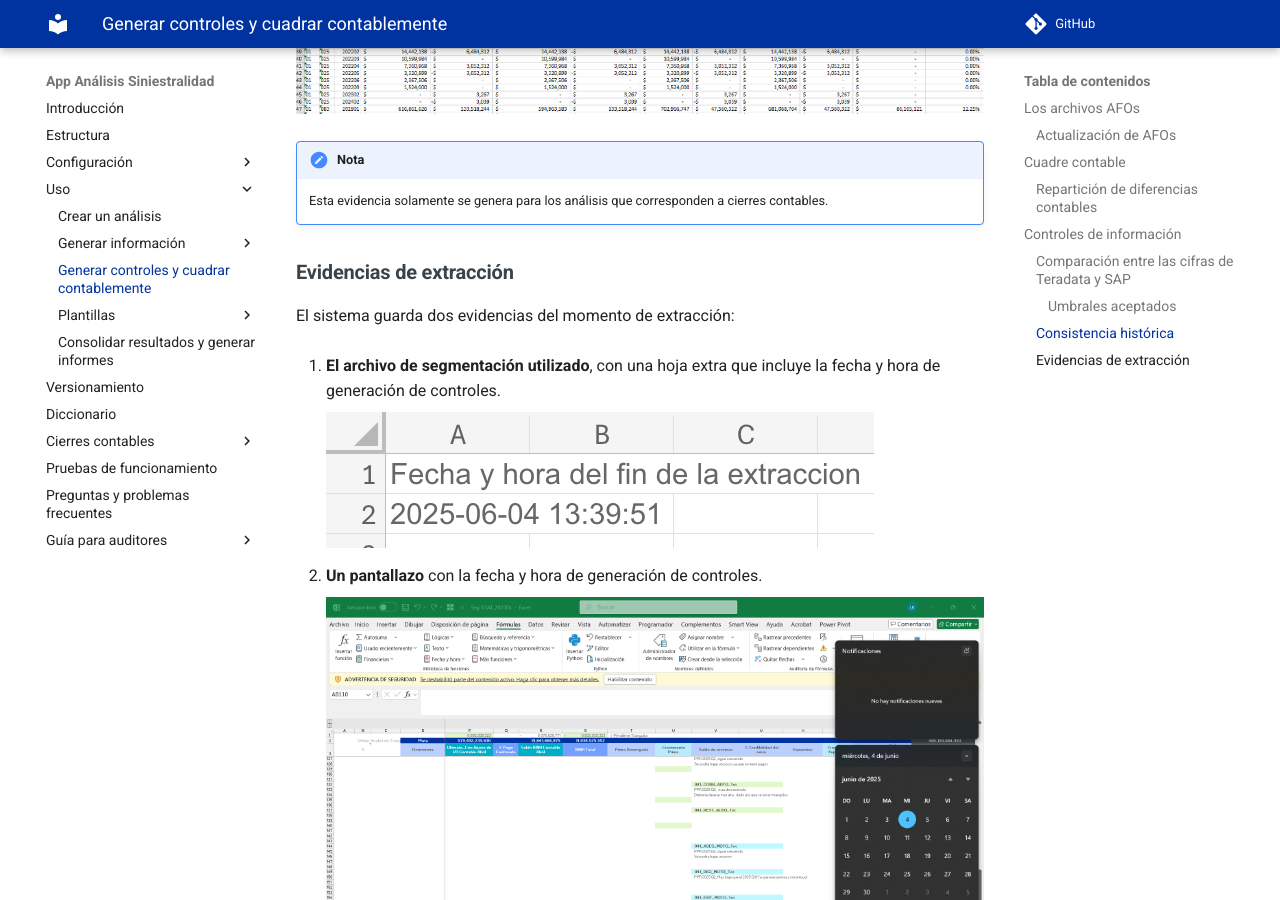
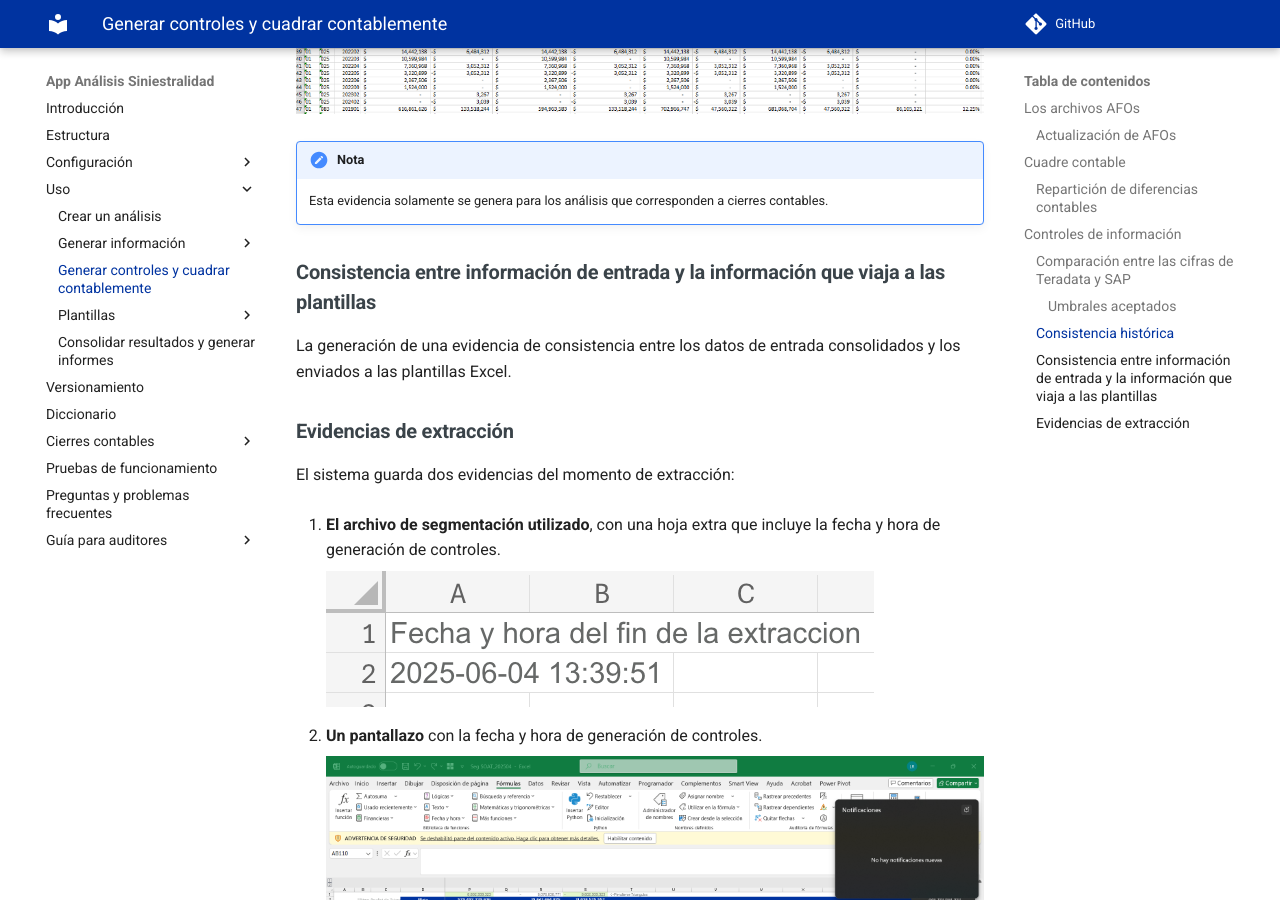
Before and after one commit to sebastobone/app-analisis-siniestralidad-docs, an MkDocs documentation site: the page built from docs/uso/controles.md, in a window 1280 px wide and 900 px high, scrolled down 3706 px. Built offline with MkDocs 1.6.1 and Material for MkDocs 9.7.7, drawn with Linux system fonts in a browser that asks for light colours; comment, search, counter and statistics services are not loaded.

Commit message:
refactor: Mover control de consistencia a seccion de controles

```diff
--- a/docs/uso/controles.md
+++ b/docs/uso/controles.md
@@ -79,6 +79,10 @@ Para Teradata, la comparación se hace al nivel más detallado: **apertura + per
 !!! note "Nota"
     Esta evidencia solamente se genera para los análisis que corresponden a cierres contables.
 
+### Consistencia entre información de entrada y la información que viaja a las plantillas
+
+La generación de una evidencia de consistencia entre los datos de entrada consolidados y los enviados a las plantillas Excel.
+
 ### Evidencias de extracción
 
 El sistema guarda dos evidencias del momento de extracción:
```
